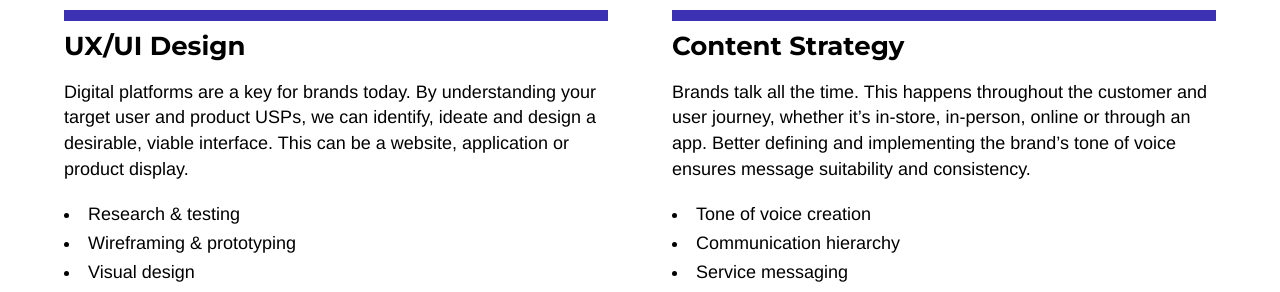
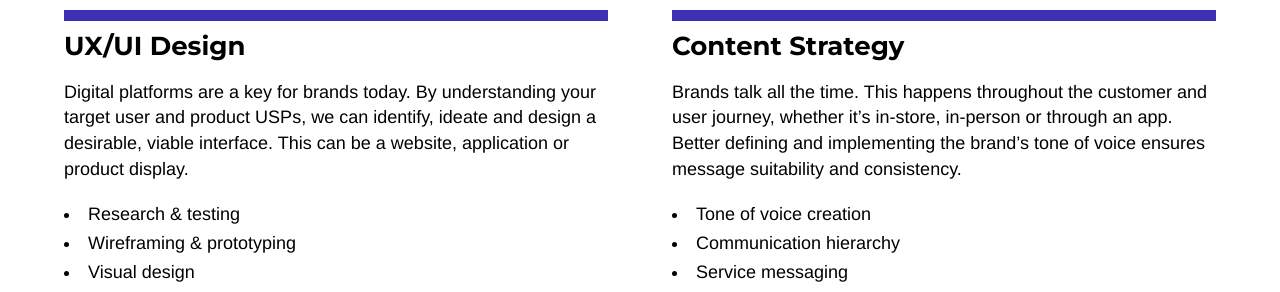
Before and after one commit to emilygv/emilyvernon.com, a Jekyll site: the page built from services.md, in a window 1280 px wide. Shown: the part 963-1255 px from the top of the page. Built offline with Jekyll 4.4.1, drawn with Linux system fonts in a browser that asks for light colours; nearby versions of some CDN libraries.

Commit message:
Update services.yml

```diff
--- a/_data/services.yml
+++ b/_data/services.yml
@@ -23,7 +23,7 @@
     - Style guides
 
 - title: Content Strategy
-  description: Brands talk all the time. This happens throughout the customer and user journey, whether it’s in-store, in-person, online or through an app. Better defining and implementing the brand’s tone of voice ensures message suitability and consistency.
+  description: Brands talk all the time. This happens throughout the customer and user journey, whether it’s in-store, in-person or through an app. Better defining and implementing the brand’s tone of voice ensures message suitability and consistency.
   points:
     - Tone of voice creation
     - Communication hierarchy
```
